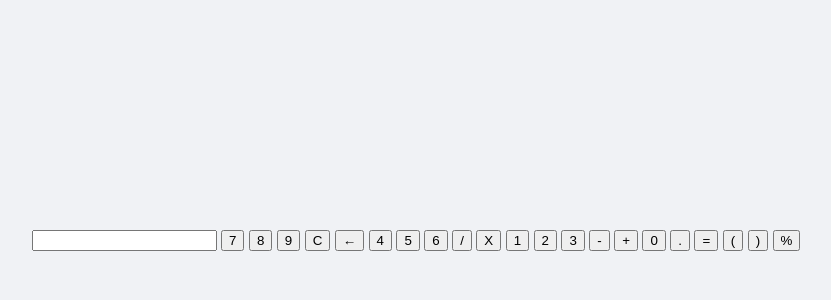
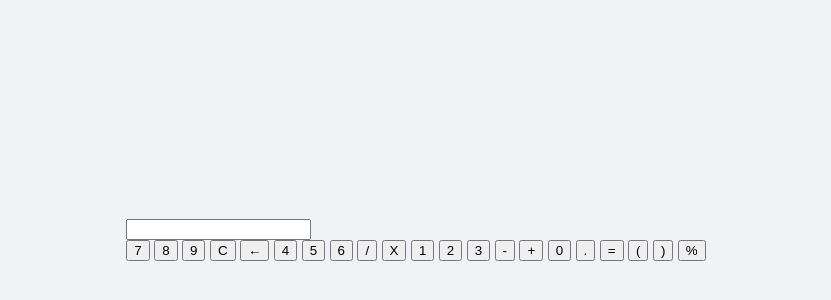
Before and after one commit to saculresol/Aulas_Github, a plain HTML site: page index.html in a window 1280 px wide. Shown: the part 160-460 px from the top of the page, without its empty margins (224-1055 px from the left). Drawn offline with Linux system fonts and the light colour scheme.

Commit message:
modifiquei uns negocio sla

```diff
--- a/index.html
+++ b/index.html
@@ -3,7 +3,10 @@
 <link rel="stylesheet" href="style.css">
 <body>
     <div id="calculador">
+        <div id="display">
     <input type="text" class="display" id="display">
+        </div>
+        <div id="botoesCalculadora">
     <button id="botao7">7</button>
     <button id="botao8">8</button>
     <button id="botao9">9</button>
@@ -25,6 +28,7 @@
     <button id="botaoAP">(</button>
     <button id="botaoFP">)</button>
     <button id="botaoPorcento">%</button>
+        </div>
     </div>
 </body>
 <script src="script.js"></script>
```
Also changed, not shown: script.js (line endings or trailing spaces).
